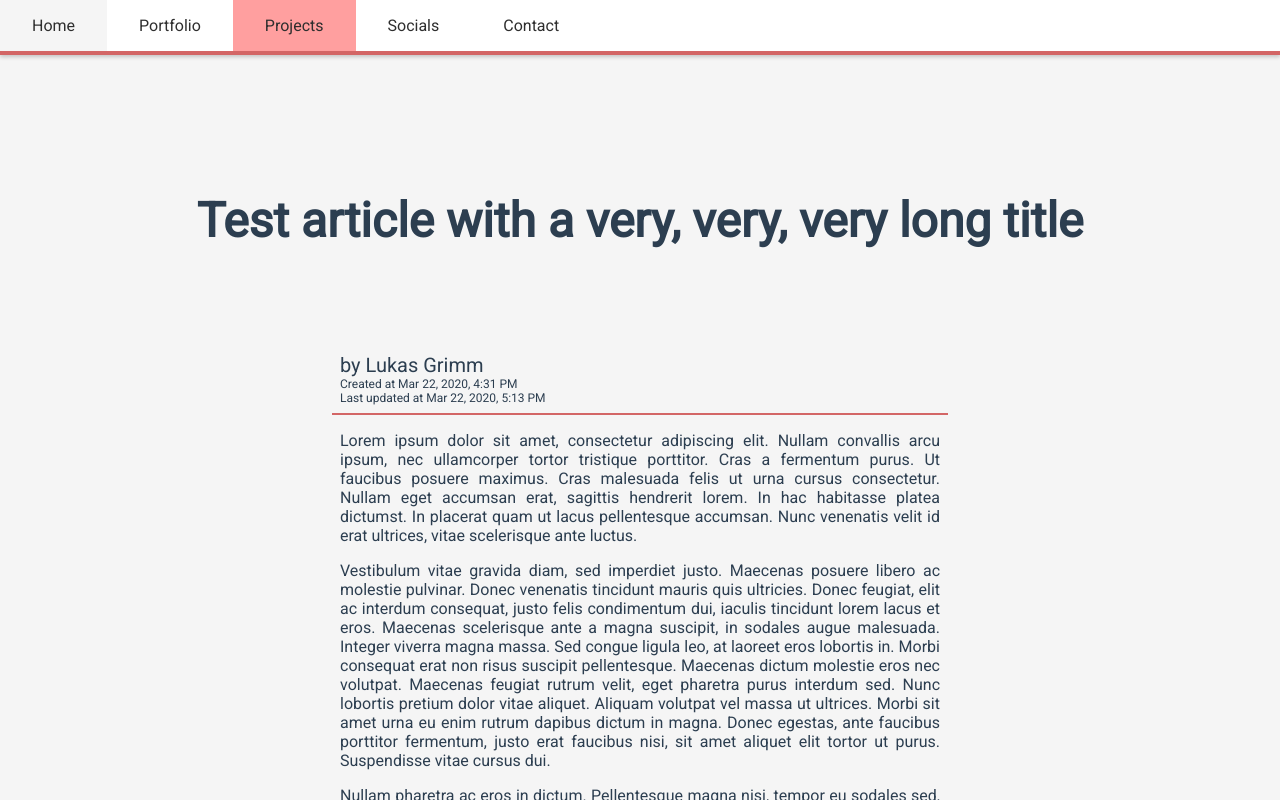
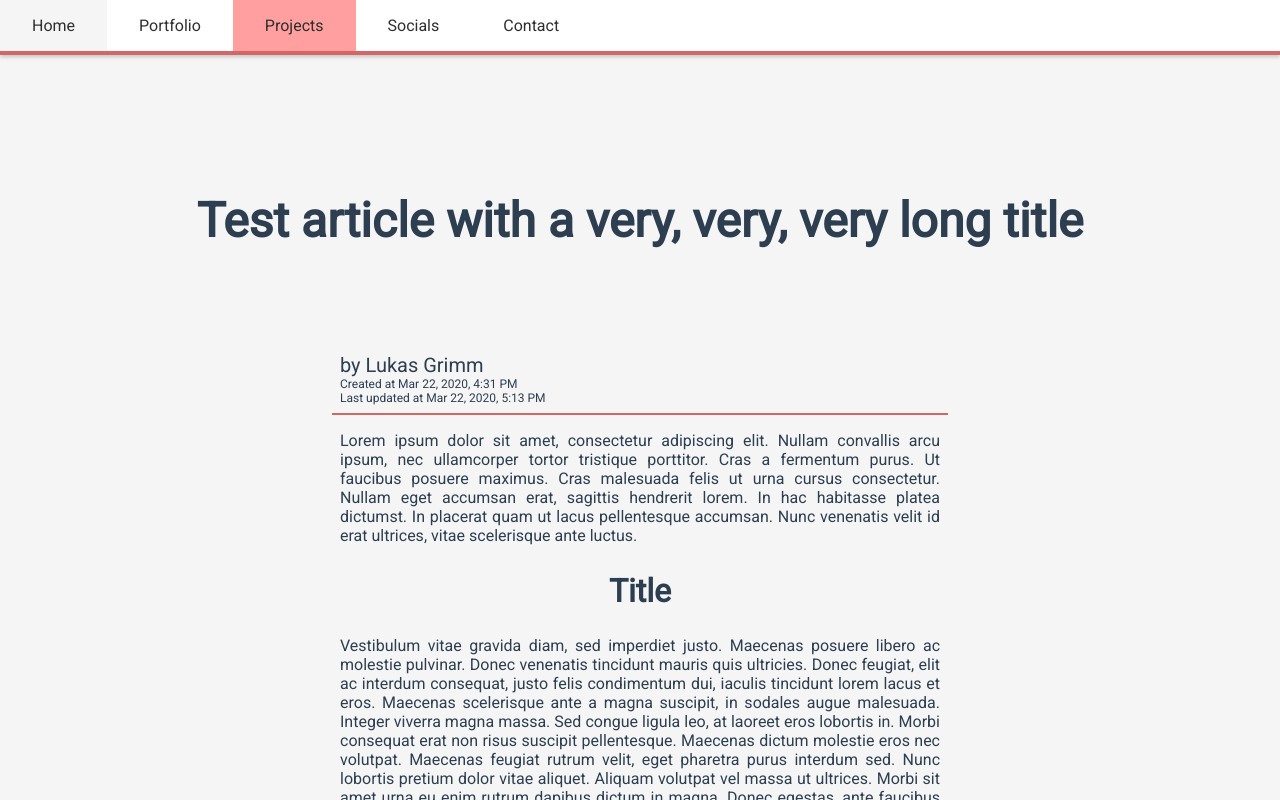
Before and after one commit to Untanky/homepage-old, a Vue app: page /projects in a window 1280 px wide. Shown: the top 800 px of the page. Built offline with nearby package versions, Linux system fonts and the light colour scheme.

Commit message:
Implement content elements of posts

```diff
--- /dev/null
+++ b/src/components/PostContent.vue
@@ -0,0 +1,56 @@
+<template>
+  <component
+    v-bind:is="component"
+    :content="content"
+  />
+</template>
+
+<script>
+// eslint-disable-next-line no-unused-vars
+const MediaTypes = {
+  SECTION: 'SECTION',
+  TEXT: 'TEXT',
+  VIDEO: 'YOUTUBE_VIDEO',
+  IMAGE: 'IMAGE',
+  CODE: 'CODE',
+  LINK: 'LINK',
+};
+
+export default {
+  name: 'PostContent',
+  props: {
+    type: {
+      type: String,
+      default: () => 'TEXT',
+    },
+    content: {
+      type: Object,
+      default: () => {},
+    },
+  },
+  computed: {
+    component() {
+      switch (this.type) {
+        case MediaTypes.SECTION:
+          return 'post-section-title';
+        case MediaTypes.TEXT:
+          return 'post-text-content';
+        case MediaTypes.VIDEO:
+          return 'post-video-content';
+        case MediaTypes.IMAGE:
+          return 'post-image-content';
+        case MediaTypes.CODE:
+          return 'post-code-content';
+        case MediaTypes.LINK:
+          return 'post-link-content';
+        default:
+          return '';
+      }
+    },
+  },
+};
+</script>
+
+<style lang="scss" scoped>
+
+</style>
--- /dev/null
+++ b/src/components/PostSectionTitle.vue
@@ -0,0 +1,24 @@
+<template>
+  <h2 class="post-section-title">
+    {{ content.title }}
+  </h2>
+</template>
+
+<script>
+export default {
+  name: 'PostSectionTitle',
+  props: {
+    content: {
+      type: Object,
+      default: () => 'Lorem ipsum',
+    },
+  },
+};
+</script>
+
+<style>
+.post-section-title {
+  text-align: center;
+  font-size: 32px;
+}
+</style>
--- /dev/null
+++ b/src/components/PostTextContent.vue
@@ -0,0 +1,21 @@
+<template>
+  <p>
+    {{ content.text }}
+  </p>
+</template>
+
+<script>
+export default {
+  name: 'PostTextContent',
+  props: {
+    content: {
+      type: Object,
+      default: () => 'Lorem ipsum',
+    },
+  },
+};
+</script>
+
+<style lang="scss" scoped>
+
+</style>
--- a/src/components/ProjectPost.vue
+++ b/src/components/ProjectPost.vue
@@ -18,15 +18,22 @@
     </header>
     <article>
       <PostSection type="single">
-        <p class="section single">
-          Lorem ipsum dolor sit amet, consectetur adipiscing elit.
+        <PostContent
+          type="TEXT"
+          :content="{text: `Lorem ipsum dolor sit amet, consectetur adipiscing elit.
           Nullam convallis arcu ipsum, nec ullamcorper tortor tristique porttitor.
           Cras a fermentum purus. Ut faucibus posuere maximus.
           Cras malesuada felis ut urna cursus consectetur. Nullam eget accumsan erat,
           sagittis hendrerit lorem. In hac habitasse platea dictumst. In placerat quam
           ut lacus pellentesque accumsan. Nunc venenatis velit id erat ultrices, vitae
-          scelerisque ante luctus.
-        </p>
+          scelerisque ante luctus.`}"
+        />
+      </PostSection>
+      <PostSection type="single">
+        <PostContent
+          type="SECTION"
+          :content="{title: 'Title'}"
+        />
       </PostSection>
       <PostSection type="single">
         <p class="section single">
@@ -43,7 +50,7 @@
           sit amet aliquet elit tortor ut purus. Suspendisse vitae cursus dui.
         </p>
       </PostSection>
-      <PostSection>
+      <PostSection type="single">
         <p class="section single">
           Nullam pharetra ac eros in dictum. Pellentesque magna nisi, tempor eu sodales sed,
           laoreet at tortor. Morbi eget pharetra augue, eget mollis nisl. Morbi eu tempus ante.
@@ -74,6 +81,7 @@
 import { DateTime } from 'luxon';
 
 import PostSection from './PostSection.vue';
+import PostContent from './PostContent.vue';
 
 // eslint-disable-next-line no-unused-vars
 const MediaTypes = {
@@ -89,6 +97,7 @@ export default {
   name: 'ProjectPost',
   components: {
     PostSection,
+    PostContent,
   },
   data: () => ({
     article: {
@@ -158,33 +167,6 @@ $double-width: 900px;
 
   article {
     text-align: justify;
-
-    .single {
-      max-width: $single-width;
-    }
-
-    .double {
-      display: flex;
-      max-width: $double-width;
-
-      :nth-child(1), :nth-child(2) {
-        box-sizing: border-box;
-        align-self: center;
-        display: inline-block;
-        width: 50%;
-      }
-
-      :nth-child(1) {
-        padding-right: 1em;
-      }
-
-      :nth-child(2) {
-        padding-left: 1em;
-      }
-    }
-
-    > .section {
-    }
   }
 }
 </style>
--- a/src/main.js
+++ b/src/main.js
@@ -1,6 +1,12 @@
 import Vue from 'vue';
 import App from './App.vue';
 import router from './router';
+
+import PostTextContent from './components/PostTextContent.vue';
+import PostSectionTitle from './components/PostSectionTitle.vue';
+
+Vue.component('post-text-content', PostTextContent);
+Vue.component('post-section-title', PostSectionTitle);
 
 Vue.config.productionTip = false;
 
```
